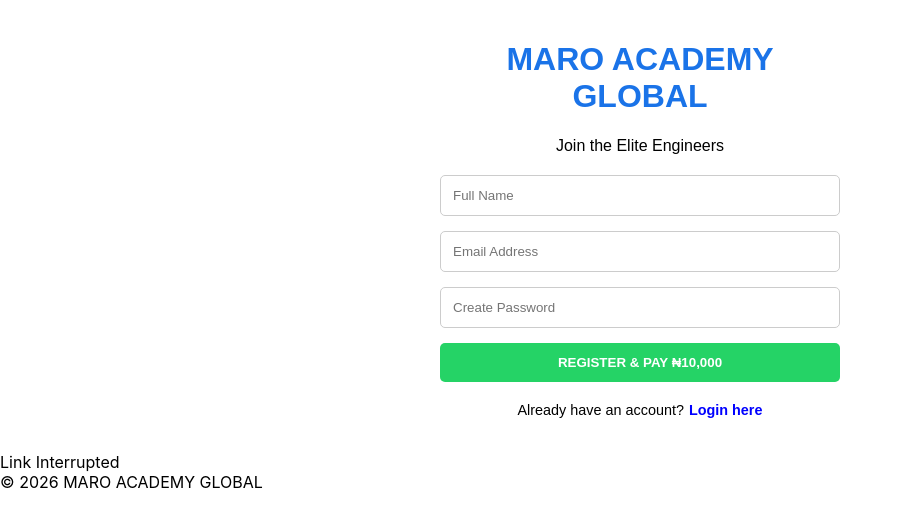
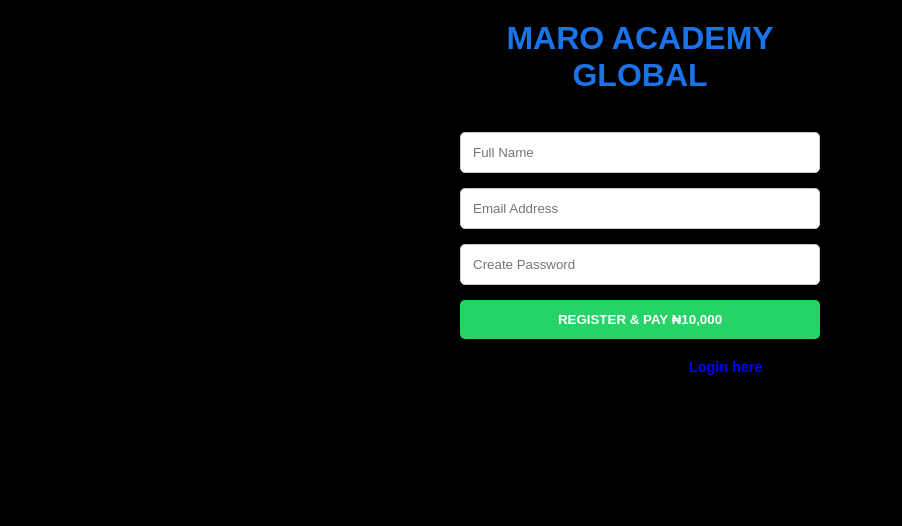
Before and after one commit to peterosemene54-cell/maro-academy-v2, a React (Create React App) app in the folder client/: page /register in a window 1280 px wide. Shown: the top 526 px of the page, without its empty margins (0-902 px from the left). Built offline with nearby package versions, Linux system fonts and the light colour scheme; no server answers.

Commit message:
Mighty Update: Fixed free mode, removed white spaces, edge-to-edge screen

```diff
--- a/client/public/index.html
+++ b/client/public/index.html
@@ -3,41 +3,22 @@
   <head>
     <meta charset="utf-8" />
     <link rel="icon" href="%PUBLIC_URL%/favicon.ico" />
-    <meta name="viewport" content="width=device-width, initial-scale=1" />
+
+    <!-- ✅ MIGHTY MOBILE VIEWPORT: Stops white gaps and stretches to screen edges -->
+    <meta name="viewport" content="width=device-width, initial-scale=1, maximum-scale=1, user-scalable=no, viewport-fit=cover" />
     <meta name="theme-color" content="#000000" />
-    <meta
-      name="description"
-      content="Web site created using create-react-app"
-    />
+
+    <meta name="description" content="Maro Academy Global - The Infinite Citadel" />
     <link rel="apple-touch-icon" href="%PUBLIC_URL%/logo192.png" />
-    <!--
-      manifest.json provides metadata used when your web app is installed on a
-      user's mobile device or desktop. See https://developers.google.com/web/fundamentals/web-app-manifest/
-    -->
     <link rel="manifest" href="%PUBLIC_URL%/manifest.json" />
-    <!--
-      Notice the use of %PUBLIC_URL% in the tags above.
-      It will be replaced with the URL of the `public` folder during the build.
-      Only files inside the `public` folder can be referenced from the HTML.
 
-      Unlike "/favicon.ico" or "favicon.ico", "%PUBLIC_URL%/favicon.ico" will
-      work correctly both with client-side routing and a non-root public URL.
-      Learn how to configure a non-root public URL by running `npm run build`.
-    -->
-    <title>React App</title>
+    <!-- ✅ Changed title from "React App" to your brand -->
+    <title>Maro Academy Pro</title>
   </head>
-  <body>
+
+  <!-- ✅ Added style="margin:0; background:#000;" to the body to kill white flashes -->
+  <body style="margin: 0; padding: 0; background-color: #000;">
     <noscript>You need to enable JavaScript to run this app.</noscript>
     <div id="root"></div>
-    <!--
-      This HTML file is a template.
-      If you open it directly in the browser, you will see an empty page.
-
-      You can add webfonts, meta tags, or analytics to this file.
-      The build step will place the bundled scripts into the <body> tag.
-
-      To begin the development, run `npm start` or `yarn start`.
-      To create a production bundle, use `npm run build` or `yarn build`.
-    -->
   </body>
 </html>
--- a/client/src/index.css
+++ b/client/src/index.css
@@ -1,13 +1,17 @@
-body {
+/* 🛡️ MARO ACADEMY GLOBAL MOBILE RESET */
+* {
   margin: 0;
-  font-family: -apple-system, BlinkMacSystemFont, 'Segoe UI', 'Roboto', 'Oxygen',
-    'Ubuntu', 'Cantarell', 'Fira Sans', 'Droid Sans', 'Helvetica Neue',
-    sans-serif;
+  padding: 0;
+  box-sizing: border-box;
+  -webkit-tap-highlight-color: transparent;
+}
+
+html, body, #root {
+  width: 100%;
+  height: 100%;
+  overflow-x: hidden;
+  background-color: #000;
+  font-family: 'Inter', sans-serif;
   -webkit-font-smoothing: antialiased;
   -moz-osx-font-smoothing: grayscale;
 }
-
-code {
-  font-family: source-code-pro, Menlo, Monaco, Consolas, 'Courier New',
-    monospace;
-}
```
Also changed, not shown: client/package.json (+8 -5 lines).
